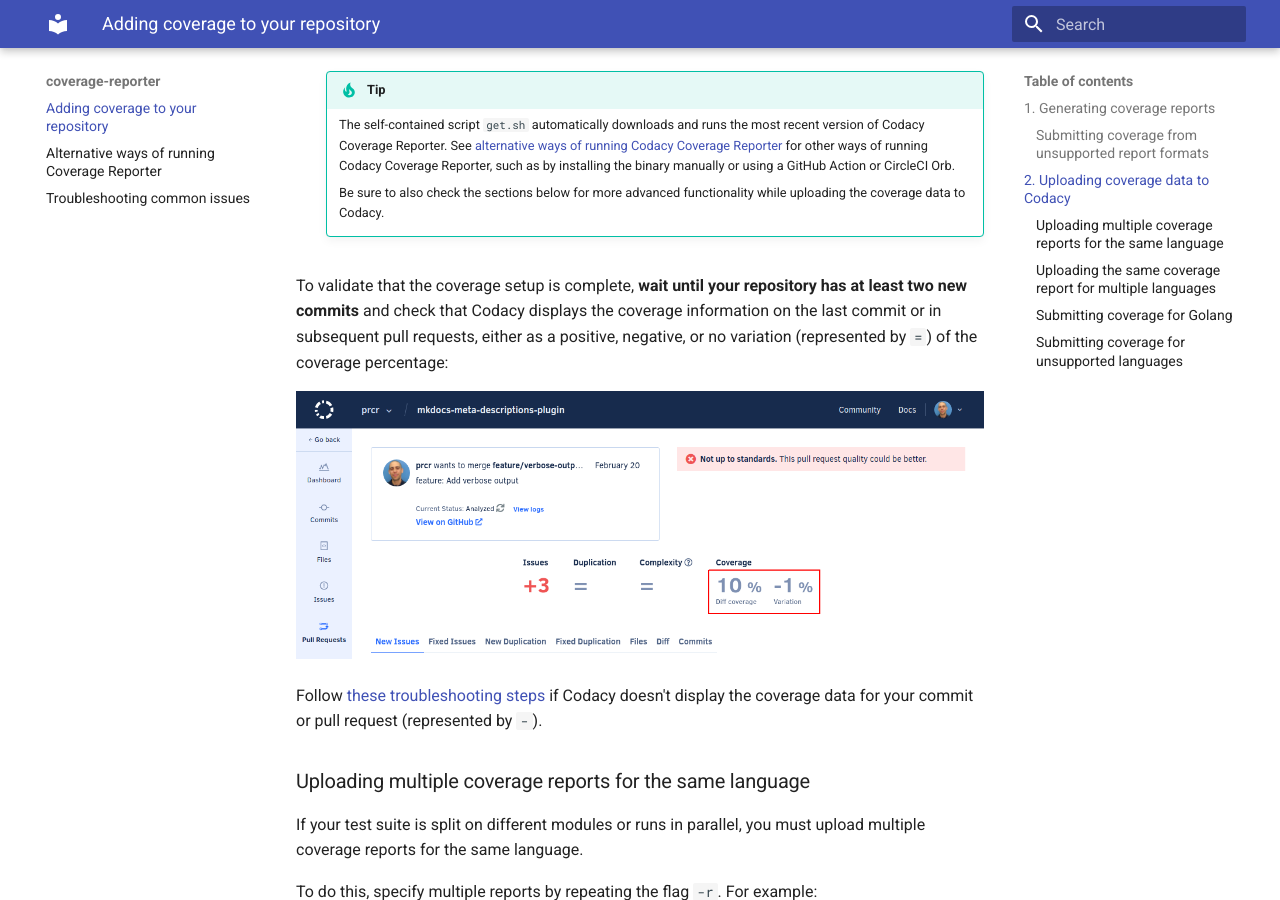
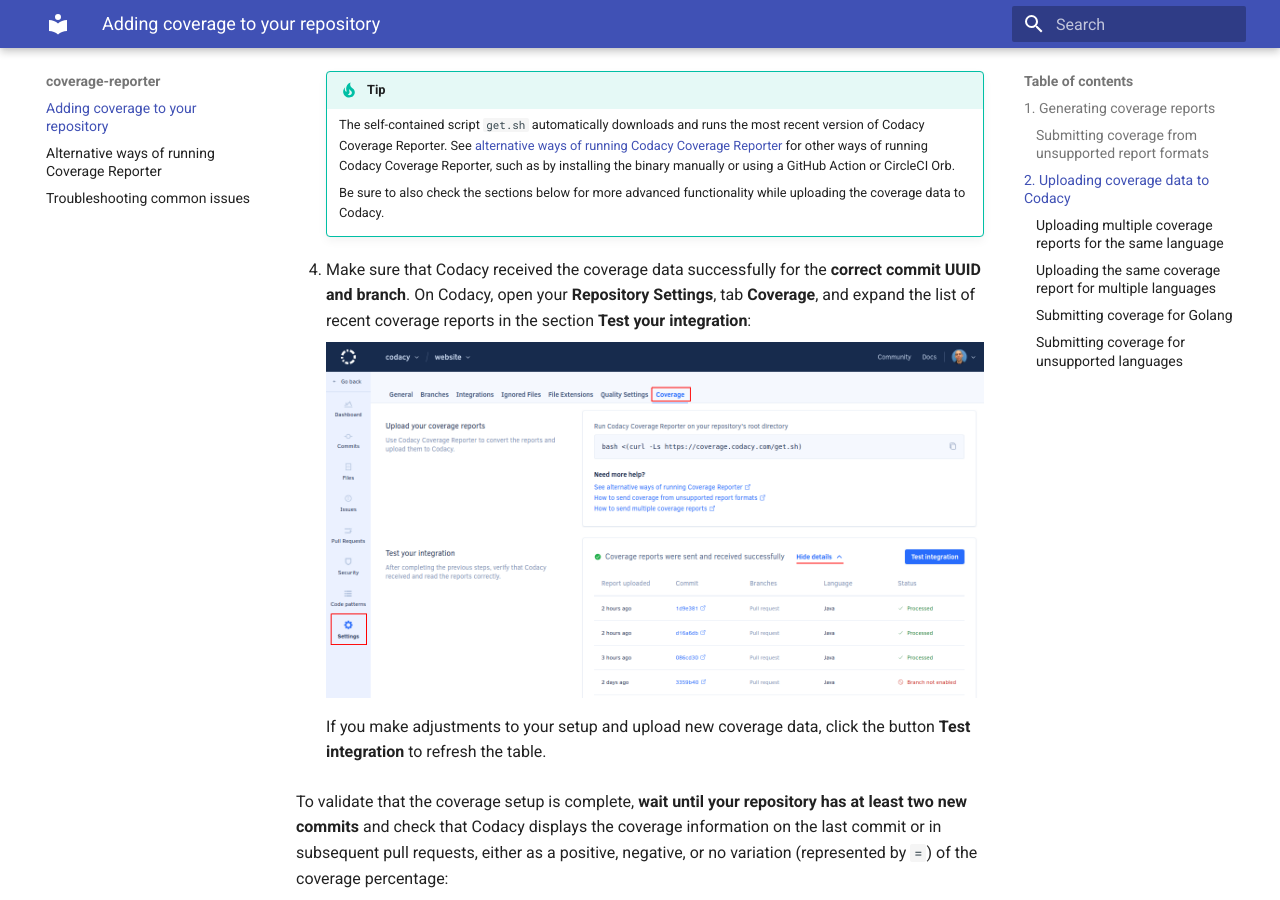
Before and after one commit to codacy/codacy-coverage-reporter, an MkDocs documentation site: the page built from docs/index.md, in a window 1280 px wide and 900 px high, scrolled down 3544 px. Built offline with MkDocs 1.6.1 and Material for MkDocs 9.7.7, drawn with Linux system fonts in a browser that asks for light colours.

Commit message:
feature: Validate that Codacy successfully received coverage data

```diff
--- a/docs/index.md
+++ b/docs/index.md
@@ -174,6 +174,12 @@
 
         Be sure to also check the sections below for more advanced functionality while uploading the coverage data to Codacy.
 
+1.  Make sure that Codacy received the coverage data successfully for the **correct commit UUID and branch**. On Codacy, open your **Repository Settings**, tab **Coverage**, and expand the list of recent coverage reports in the section **Test your integration**:
+
+    ![Testing the coverage integration](images/coverage-test-integration.png)
+
+    If you make adjustments to your setup and upload new coverage data, click the button **Test integration** to refresh the table.
+
 To validate that the coverage setup is complete, **wait until your repository has at least two new commits** and check that Codacy displays the coverage information on the last commit or in subsequent pull requests, either as a positive, negative, or no variation (represented by `=`) of the coverage percentage:
 
 ![Coverage data displayed on Codacy](images/coverage-codacy-ui.png)
```
Also changed, not shown: docs/images/coverage-test-integration.png (added).
